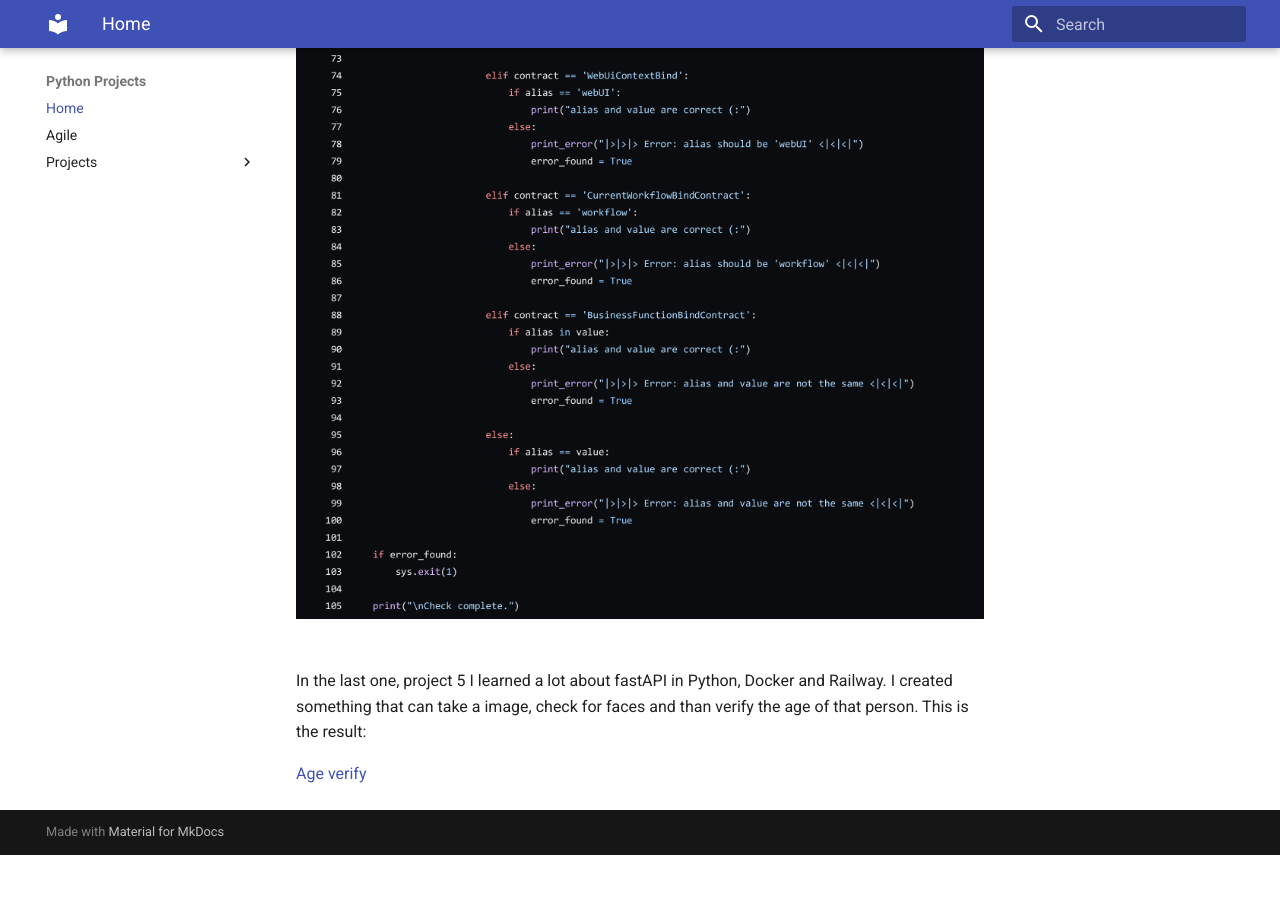
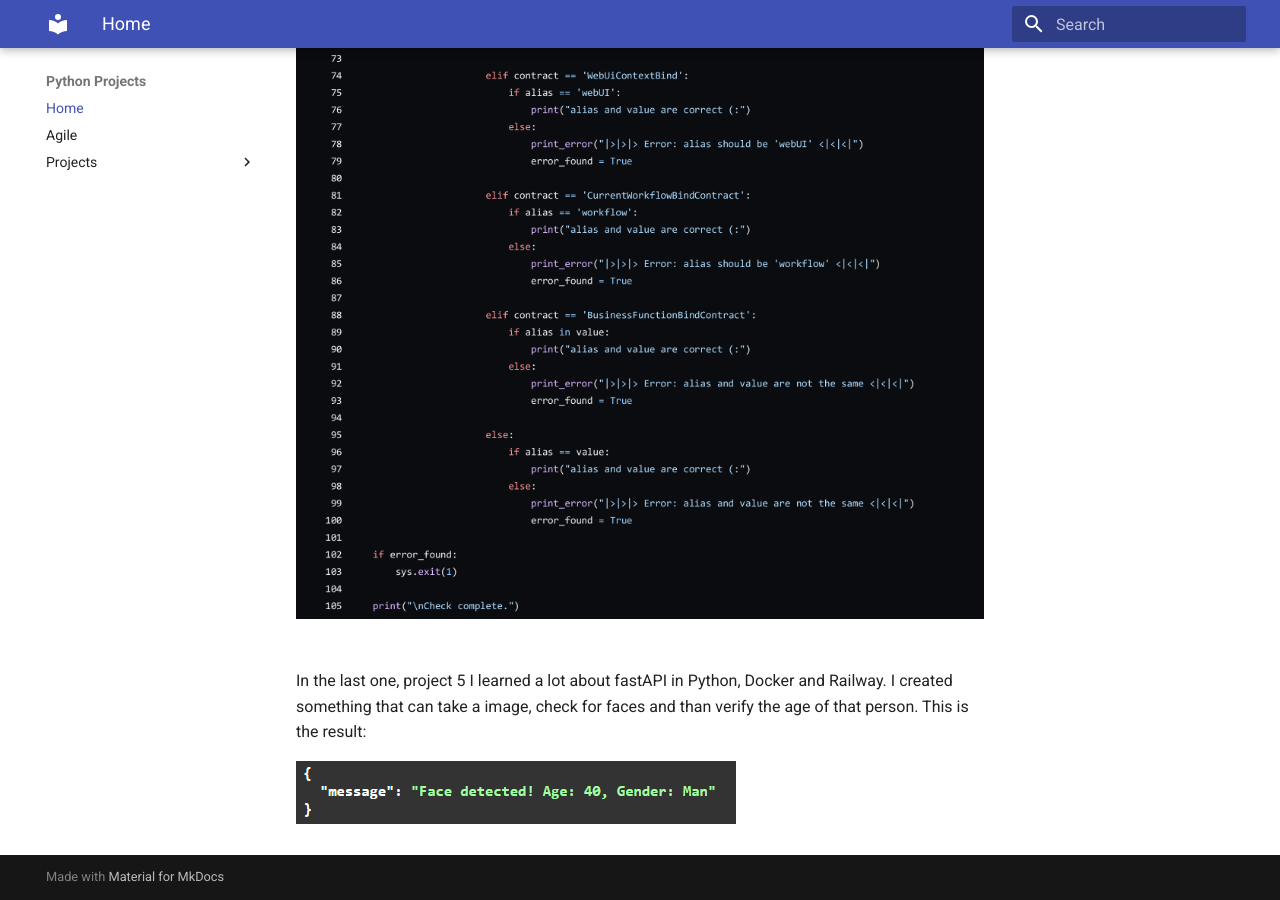
Before and after one commit to milagro2/pythonsite, an MkDocs documentation site: the page built from docs/index.md, in a window 1280 px wide and 900 px high, scrolled down 3064 px. Built offline with MkDocs 1.6.1 and Material for MkDocs 9.7.7, drawn with Linux system fonts in a browser that asks for light colours; before the commit the page ends 3919 px from its top, so only the background shows below that.

Commit message:
Update index.md

```diff
--- a/docs/index.md
+++ b/docs/index.md
@@ -30,4 +30,4 @@ In project 4 I wrote a script that takes the JSON Objects from all the files and
 In the last one, project 5 I learned a lot about fastAPI in Python, Docker and Railway. I created something that can take a image, check for faces and than verify the age of that person. This is the result:
 <br>
 
-[Age verify](img/facerecon.png)
+![Age verify](img/facerecon.png)
```
